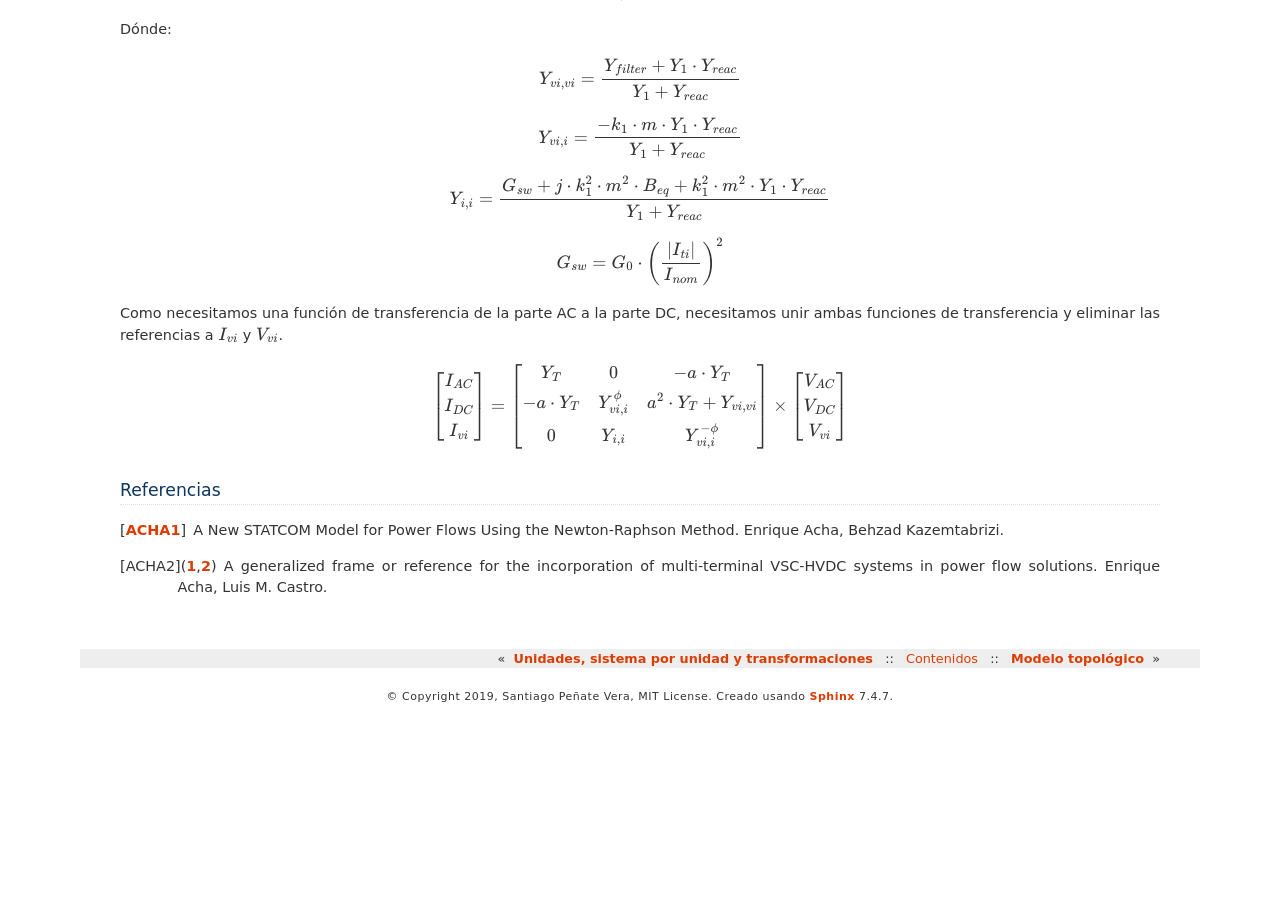
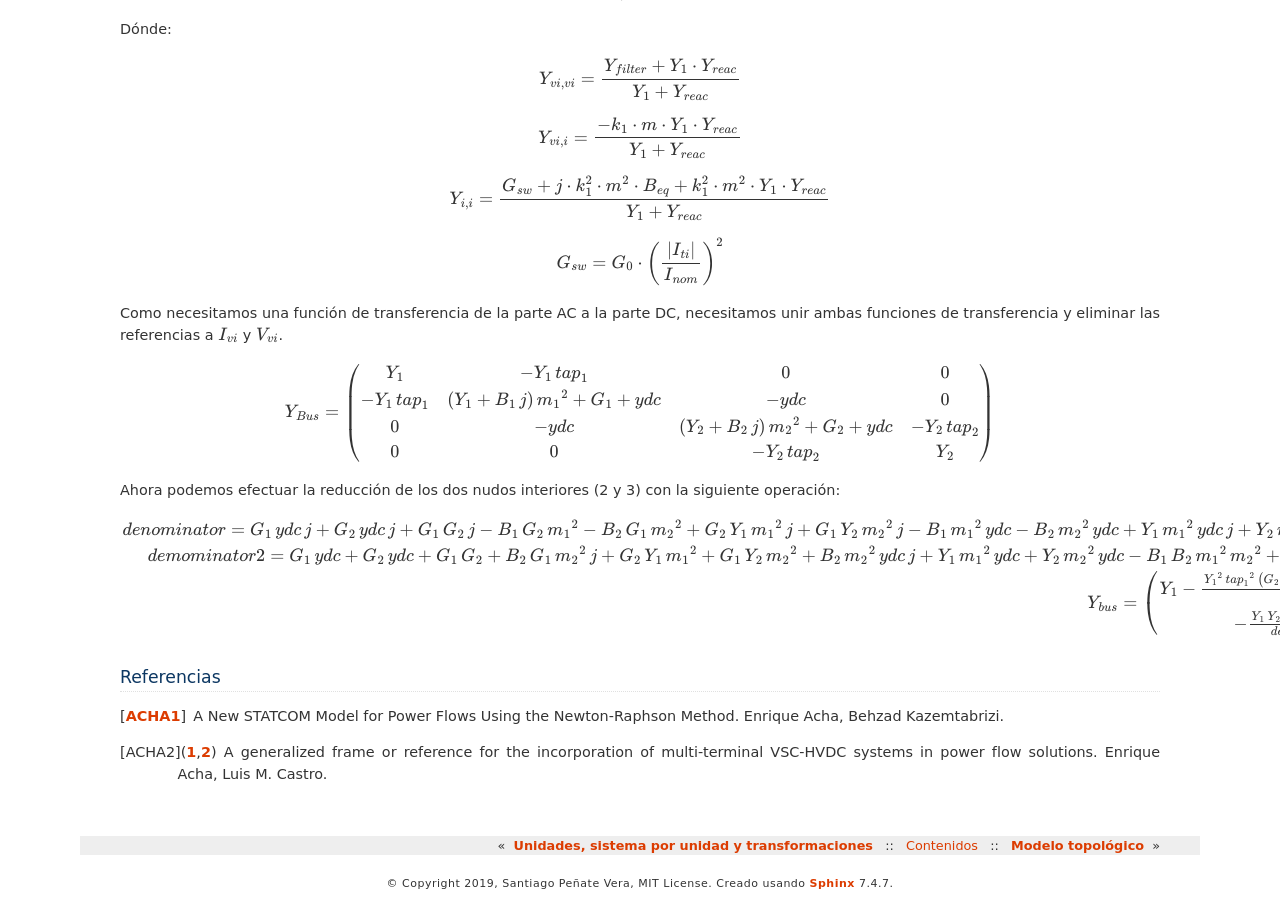
Before and after one commit to SanPen/ModeladoPractico, a Sphinx documentation site: the page built from doc/chapter_4_devices.rst, in a window 1280 px wide and 900 px high, scrolled down 6903 px. Built offline with Sphinx 7.4.7, drawn with Linux system fonts in a browser that asks for light colours; before the commit the page ends 7616 px from its top, so only the background shows below that.

```diff
--- a/doc/chapter_4_devices.rst
+++ b/doc/chapter_4_devices.rst
@@ -434,24 +434,29 @@ Como necesitamos una función de transferencia de la parte AC a la parte DC, nec
 transferencia y eliminar las referencias a :math:`I_{vi}` y :math:`V_{vi}`.
 
 
+
 .. math::
 
-    \begin{bmatrix}
-    I_{AC}\\
-    I_{DC}\\
-    I_{vi}
-    \end{bmatrix}
-    =\begin{bmatrix}
-    Y_{T}          & 0                & -a \cdot Y_{T}\\
-    -a \cdot Y_{T} & Y_{vi, i}^{\phi} & a^2 \cdot Y_{T} + Y_{vi, vi}\\
-    0              & Y_{i, i}         & Y_{vi, i}^{-\phi}
-    \end{bmatrix}
-    \times
-    \begin{bmatrix}
-    V_{AC}\\
-    V_{DC}\\
-    V_{vi}
-    \end{bmatrix}
+    Y_{Bus} = \left(\begin{array}{cccc} Y_{1} & -Y_{1}\,{tap}_{1} & 0 & 0\\
+                -Y_{1}\,{tap}_{1} & \left(Y_{1}+B_{1}\,j\right)\,{m_{1}}^2+G_{1}+{ydc} & -{ydc} & 0\\
+                0 & -{ydc} & \left(Y_{2}+B_{2}\,j\right)\,{m_{2}}^2+G_{2}+{ydc} & -Y_{2}\,{tap}_{2}\\
+                0 & 0 & -Y_{2}\,{tap}_{2} & Y_{2} \end{array}\right)
+
+
+Ahora podemos efectuar la reducción de los dos nudos interiores (2 y 3) con la siguiente operación:
+
+
+
+.. math::
+
+    denominator = G_{1}\,{ydc}\,j+G_{2}\,{ydc}\,j+G_{1}\,G_{2}\,j-B_{1}\,G_{2}\,{m_{1}}^2-B_{2}\,G_{1}\,{m_{2}}^2+G_{2}\,Y_{1}\,{m_{1}}^2\,j+G_{1}\,Y_{2}\,{m_{2}}^2\,j-B_{1}\,{m_{1}}^2\,{ydc}-B_{2}\,{m_{2}}^2\,{ydc}+Y_{1}\,{m_{1}}^2\,{ydc}\,j+Y_{2}\,{m_{2}}^2\,{ydc}\,j-B_{1}\,B_{2}\,{m_{1}}^2\,{m_{2}}^2\,j-B_{1}\,Y_{2}\,{m_{1}}^2\,{m_{2}}^2-B_{2}\,Y_{1}\,{m_{1}}^2\,{m_{2}}^2+Y_{1}\,Y_{2}\,{m_{1}}^2\,{m_{2}}^2\,1{}{i}
+
+    demominator2 = G_{1}\,{ydc}+G_{2}\,{ydc}+G_{1}\,G_{2}+B_{2}\,G_{1}\,{m_{2}}^2\,j+G_{2}\,Y_{1}\,{m_{1}}^2+G_{1}\,Y_{2}\,{m_{2}}^2+B_{2}\,{m_{2}}^2\,{ydc}\,j+Y_{1}\,{m_{1}}^2\,{ydc}+Y_{2}\,{m_{2}}^2\,{ydc}-B_{1}\,B_{2}\,{m_{1}}^2\,{m_{2}}^2+B_{2}\,Y_{1}\,{m_{1}}^2\,{m_{2}}^2\,j+Y_{1}\,Y_{2}\,{m_{1}}^2\,{m_{2}}^2+B_{1}\,{m_{1}}^2\,{ydc}\,j+B_{1}\,G_{2}\,{m_{1}}^2\,j+B_{1}\,Y_{2}\,{m_{1}}^2\,{m_{2}}^2\,j
+
+    Y_{bus} = \left(\begin{array}{cc}
+                Y_{1}-\frac{{Y_{1}}^2\,{{tap}_{1}}^2\,\left(G_{2}\,j+{ydc}\,j-B_{2}\,{m_{2}}^2+Y_{2}\,{m_{2}}^2\,j\right)}{denominator} & -\frac{Y_{1}\,Y_{2}\,{tap}_{1}\,{tap}_{2}\,{ydc}}{denominator2}\\
+                -\frac{Y_{1}\,Y_{2}\,{tap}_{1}\,{tap}_{2}\,{ydc}\,j}{denominator} & Y_{2}-\frac{Y_{2}\,{tap}_{2}\,\left(G_{1}\,Y_{2}\,{tap}_{2}\,j+Y_{2}\,{tap}_{2}\,{ydc}\,j-B_{1}\,Y_{2}\,{m_{1}}^2\,{tap}_{2}+Y_{1}\,Y_{2}\,{m_{1}}^2\,{tap}_{2}\,j\right)}{denominator}
+                \end{array}\right)
 
 
 Referencias
--- a/doc/index.rst
+++ b/doc/index.rst
@@ -28,6 +28,8 @@ Modelado práctico de red
 
    derivatives.rst
 
+   ac_dc_derivatives.rst
+
 
 Indices and tables
 ==================
```
Also changed, not shown: doc/ac_dc_derivatives.rst (added, +347 -0 lines), 6 other files.
